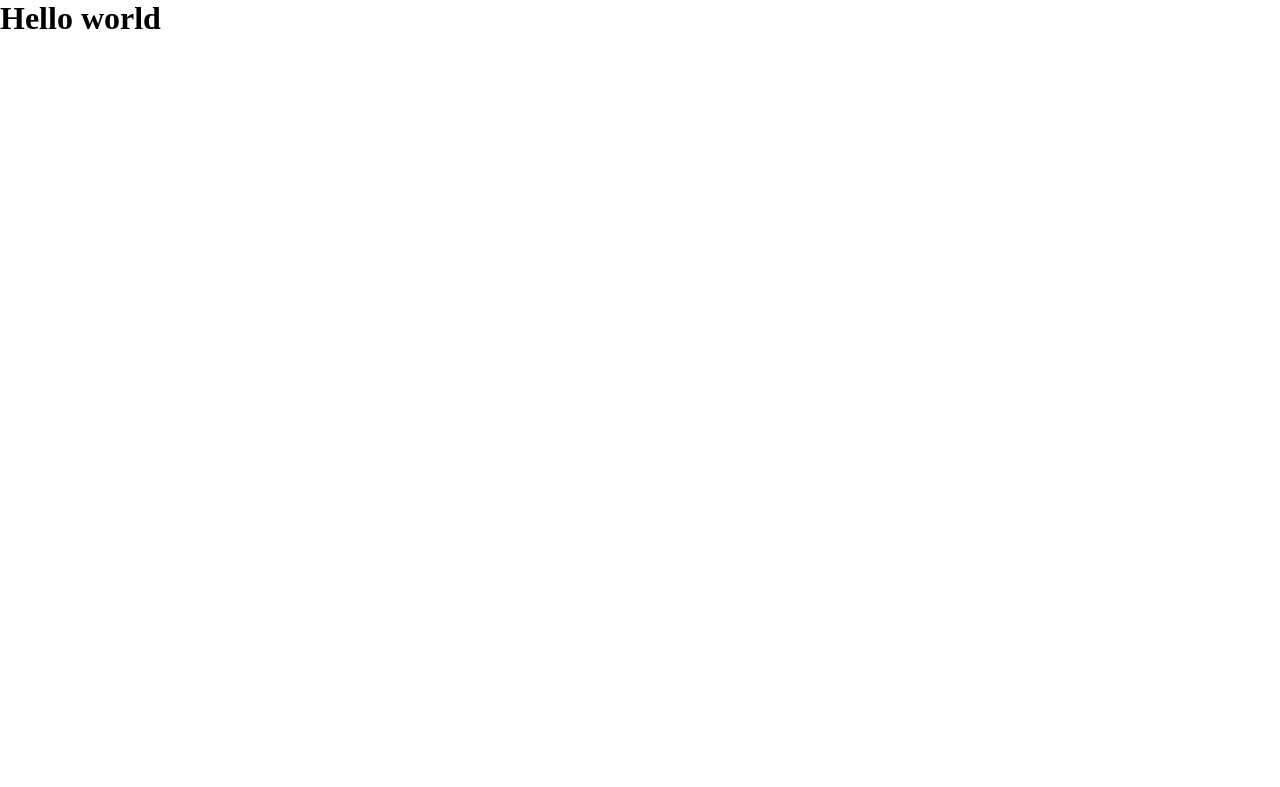
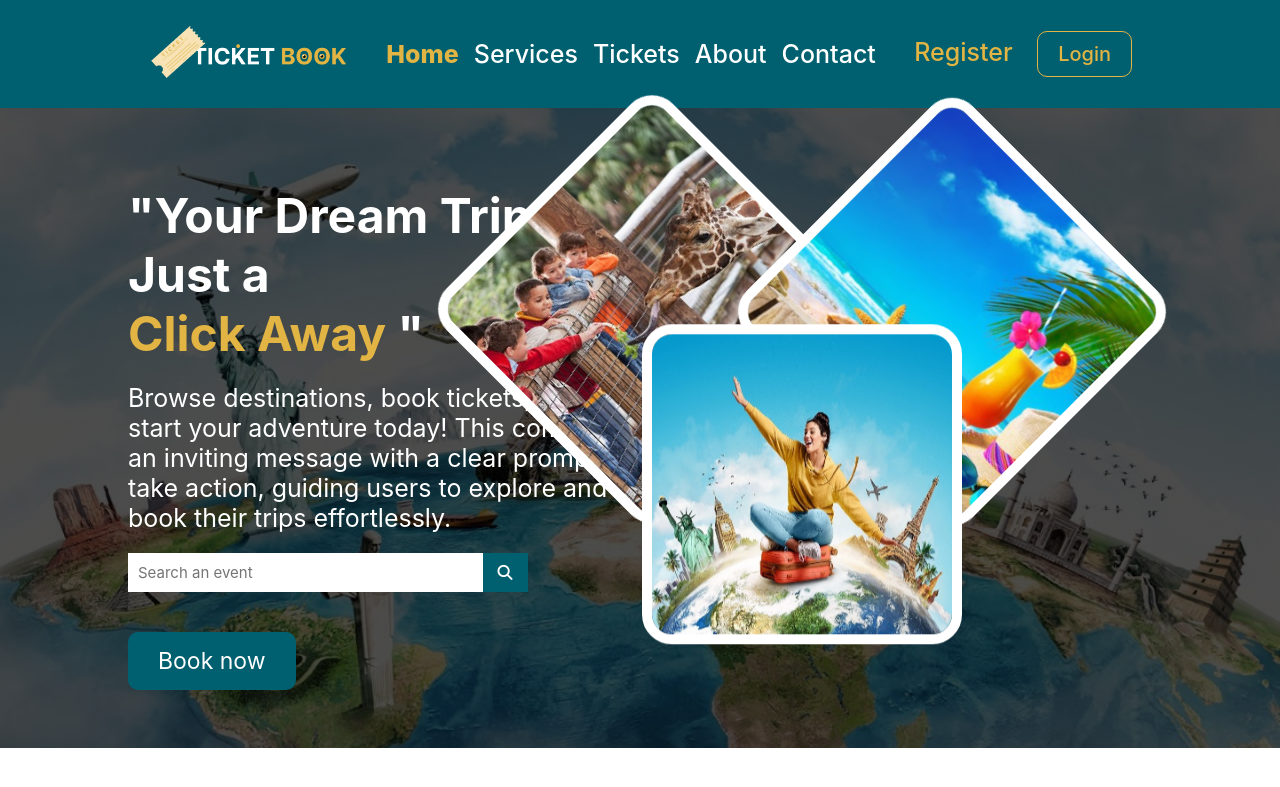
Before and after one commit to shafie-isak/ticket_booking, a PHP site: page / in a window 1280 px wide. Before the commit the part shown is almost empty. Shown: the top 787 px of the page. Run offline with PHP 8.4, Linux system fonts and the light colour scheme.

Commit message:
add header and hero section

```diff
--- a/assets/css/style.css
+++ b/assets/css/style.css
@@ -1,5 +1,217 @@
-*{
+* {
     margin: 0;
     padding: 0;
     box-sizing: border-box;
+    text-decoration: none;
+    list-style-type: none;
+    font-family: Inter, sans-serif;
+  }
+
+  .container{
+    width: 80%;
+    margin: 0 auto;
+  }
+  header{
+    background-color: #01606F;
+    padding: 25px;
+  }
+  .header{
+    background-color: #01606F;
+    display: flex;
+    justify-content: space-between;
+    align-items: center;
+  }
+  header a img{
+    width: 200px;
+  }
+
+nav ul{
+    display: flex;
+    gap: 15px;
 }
+
+nav ul li a{
+    color: #ffffffff;
+    font-weight: 500;
+    font-size: 25px;
+}
+
+nav ul li a:hover{
+    color: #E1B444;
+    transition: all 1s;
+}
+
+.active{
+    color: #E1B444;
+    font-weight: 800;
+}
+
+
+.registrLogin a{
+    font-size: 25px;
+    font-weight: 500;
+    color: #E1B444;
+    margin-right: 20px;
+}
+
+.registrLogin button{
+    background-color: transparent;
+    padding: 10px 20px;
+    border-radius: 10px;
+    border: 1px solid #E1B444;
+    color: #E1B444;
+    font-size: 20px;
+    font-weight: 500;
+}
+
+ .heroSection{
+    background-image: linear-gradient(rgba(0,0,0,0.7),rgba(0,0,0,0.7)), url(../image/hero_bg.jpeg);
+    background-position: center;
+    background-size: cover;
+    background-repeat: no-repeat;
+    height: 80vh;
+ }
+ .hero{
+    display: flex;
+    justify-content: space-between;
+    align-items: center;
+    height: 80vh;
+ }
+
+ .heroText{
+    flex: .7;
+ }
+
+ .heroText h1{
+    font-size: 3rem;
+    color: #ffffffff;
+    margin: 20px 0;
+ }
+ .heroText span{
+    color: #E1B444;
+ }
+ .heroText p{
+    color: #ffffffff;
+    font-size: 25px;
+    margin: 20px 0;
+ }
+
+ .heroText form button .icon_color{
+    color: #ffffffff;
+ }
+ .heroText form{
+    margin: 20px 0;
+    background-color: #ffffffff;
+    width: 400px;
+ }
+ .heroText form input{
+    padding: 10px;
+    width: 350px;
+    outline: none;
+    background-color: transparent;
+    border: none;
+    font-size: 15px;
+ }
+
+ .heroText form button{
+    padding: 10px 15px;
+    font-size: 15px;
+    background-color: #01606F;
+    border: none;
+    border-radius: 0%;
+ }
+ .heroText .btn{
+    background-color: #01606F;
+    color: #ffffffff;
+    border: none;
+    font-size: 23px;
+    padding: 15px 30px;
+    border-radius: 10px;
+    margin-top: 20px;
+ }
+  .image-container {
+    position: relative;
+    right: 200px;
+    width: 300px; /* Adjust based on your image sizes */
+    height: 300px; /* Adjust based on your image sizes */
+  }
+
+  .image {
+    flex: 1;
+    position: absolute;
+    width: 100%;
+    object-fit: cover;
+    border-radius: 20px;
+    outline: 10px solid #ffffffff
+  }
+
+  /* Rotations */
+  .image1 {
+    animation: moveUpDown2 4s infinite alternate;
+    right: 150px;
+    bottom: 100px;
+  }
+
+  .image2 {
+    animation: moveUpDown3 4s infinite alternate;
+    left: 150px;
+    bottom: 100px;
+  }
+
+  .image3 {
+    top: 60px;
+    animation: moveUpDown 4s infinite alternate;
+  }
+
+  /* Animation for moving up and down */
+  @keyframes moveUpDown {
+    0% {
+      transform: translateY(0);
+    }
+    50% {
+      transform: translateY(-20px); /* Adjust this for how much you want it to move */
+    }
+    100% {
+      transform: translateY(0);
+    }
+  }
+
+  @keyframes moveUpDown3 {
+    0% {
+      transform: translateY(0) rotate(45deg); /* Keep the rotation */
+    }
+    50% {
+      transform: translateY(-20px) rotate(45deg); /* Keep the rotation */
+    }
+    100% {
+      transform: translateY(0) rotate(45deg); /* Keep the rotation */
+    }
+  }
+
+  @keyframes moveUpDown2 {
+    0% {
+      transform: translateY(0) rotate(-45deg); /* Keep the rotation */
+    }
+    50% {
+      transform: translateY(-20px) rotate(-45deg); /* Keep the rotation */
+    }
+    100% {
+      transform: translateY(0) rotate(-45deg); /* Keep the rotation */
+    }
+  }
+
+  /* Optional: Adding delay to each image for a staggered effect */
+  .image1 {
+    animation-duration: 4s;
+    animation-delay: 0s;
+  }
+
+  .image2 {
+    animation-duration: 3.5s;
+    animation-delay: 0.5s;
+  }
+
+  .image3 {
+    animation-duration: 4.5s;
+    animation-delay: 1s;
+  }
--- a/includes/header.php
+++ b/includes/header.php
@@ -0,0 +1,22 @@
+
+<header>
+    <div class="container header">
+        <a href="#">
+            <img src="assets/image/logo.png" alt="logo">
+
+        </a>
+        <nav>
+            <ul>
+                <li><a href="#" class="active">Home</a></li>
+                <li><a href="#">Services</a></li>
+                <li><a href="#">Tickets</a></li>
+                <li><a href="#">About</a></li>
+                <li><a href="#">Contact</a></li>
+            </ul>
+        </nav>
+        <div class="registrLogin">
+            <a href="#">Register</a>
+            <button>Login</button>
+        </div>
+    </div>
+</header>
--- a/index.php
+++ b/index.php
@@ -4,9 +4,12 @@
     <meta charset="UTF-8">
     <meta name="viewport" content="width=device-width, initial-scale=1.0">
     <title>Ticket Booking</title>
-    <link rel="stylesheet" href="../assets/css/style.css">
+    <link rel="stylesheet" href="assets/css/style.css">
+    <link rel="stylesheet" href="https://cdnjs.cloudflare.com/ajax/libs/font-awesome/6.7.1/css/all.min.css" integrity="sha512-5Hs3dF2AEPkpNAR7UiOHba+lRSJNeM2ECkwxUIxC1Q/FLycGTbNapWXB4tP889k5T5Ju8fs4b1P5z/iB4nMfSQ==" crossorigin="anonymous" referrerpolicy="no-referrer" />
 </head>
 <body>
-    <h1>Hello world</h1>
+    <?php
+        include ("pages/home.php");
+    ?>
 </body>
 </html>
--- a/pages/home.php
+++ b/pages/home.php
@@ -0,0 +1,23 @@
+<?php
+  include(__DIR__ . '/../includes/header.php');
+?>
+
+<div class="heroSection">
+        <div class="container hero">
+            <div class="heroText">
+                <h1>"Your Dream Trip, Just a <br><span>Click Away</span> "</h1>
+                <p>Browse destinations, book tickets, and start your adventure today!
+                    This combines an inviting message with a clear prompt to take action, guiding users to explore and book their trips effortlessly.</p>
+                <form>
+                    <input type="text" placeholder="Search an event">
+                    <button type="submit"><i class="fa-solid fa-magnifying-glass icon_color"></i></button>
+                </form>
+                <button class="btn">Book now</button>
+            </div>
+            <div class="image-container">
+                <img src="assets/image/image2.jpg" class="image image1" alt="Image 1">
+                <img src="assets/image/image3.jpg" class="image image2" alt="Image 2">
+                <img src="assets/image/image1.jpeg" class="image image3" alt="Image 3">
+            </div>
+        </div>
+  </div>
```
Also changed, not shown: test.html (added, +52 -0 lines), assets/image/Hormuud logo.png (deleted), assets/image/hero_bg.jpeg (added), assets/image/image1.jpeg (added), assets/image/image2.jpg (added), assets/image/image3.jpg (added), assets/image/logo.png (added).
